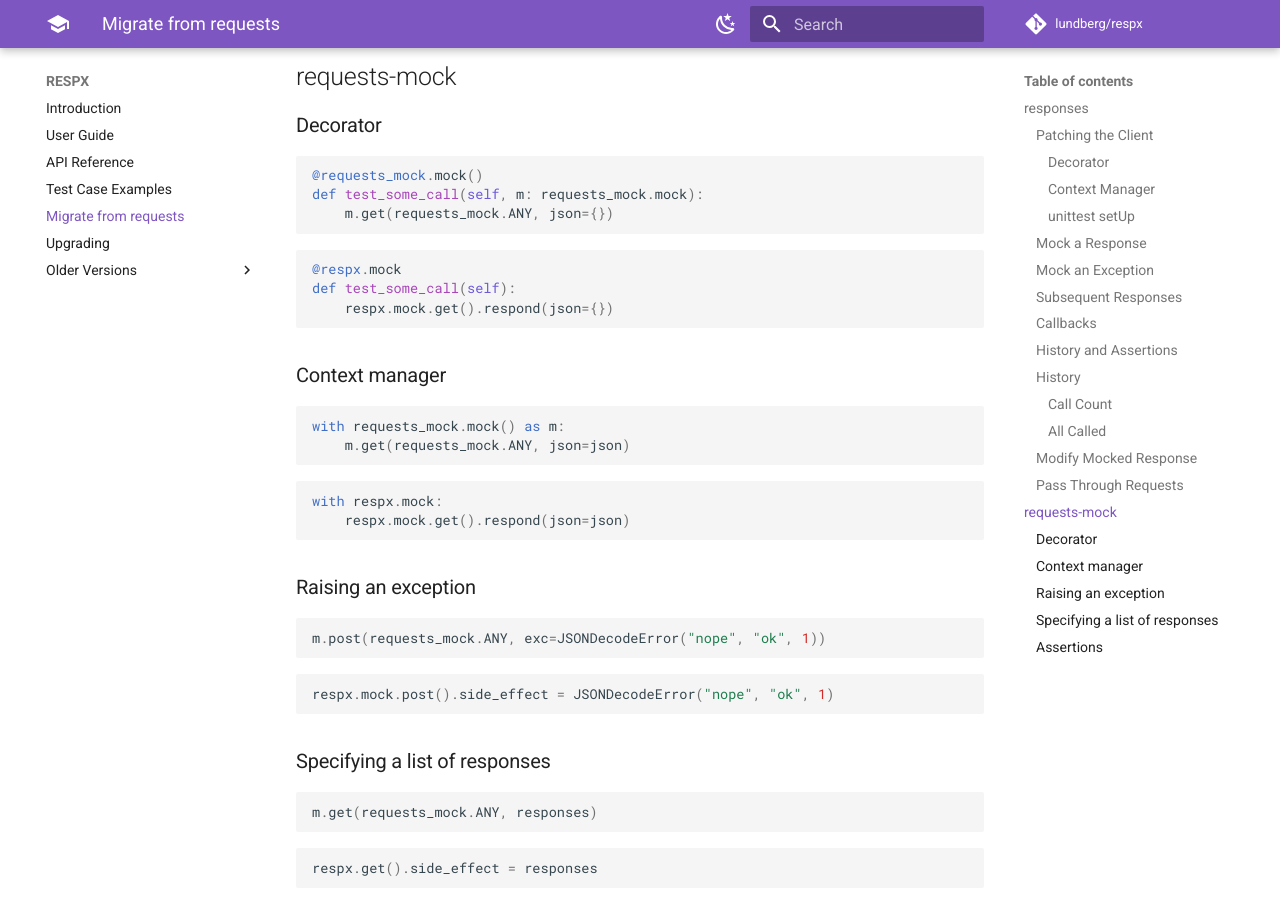
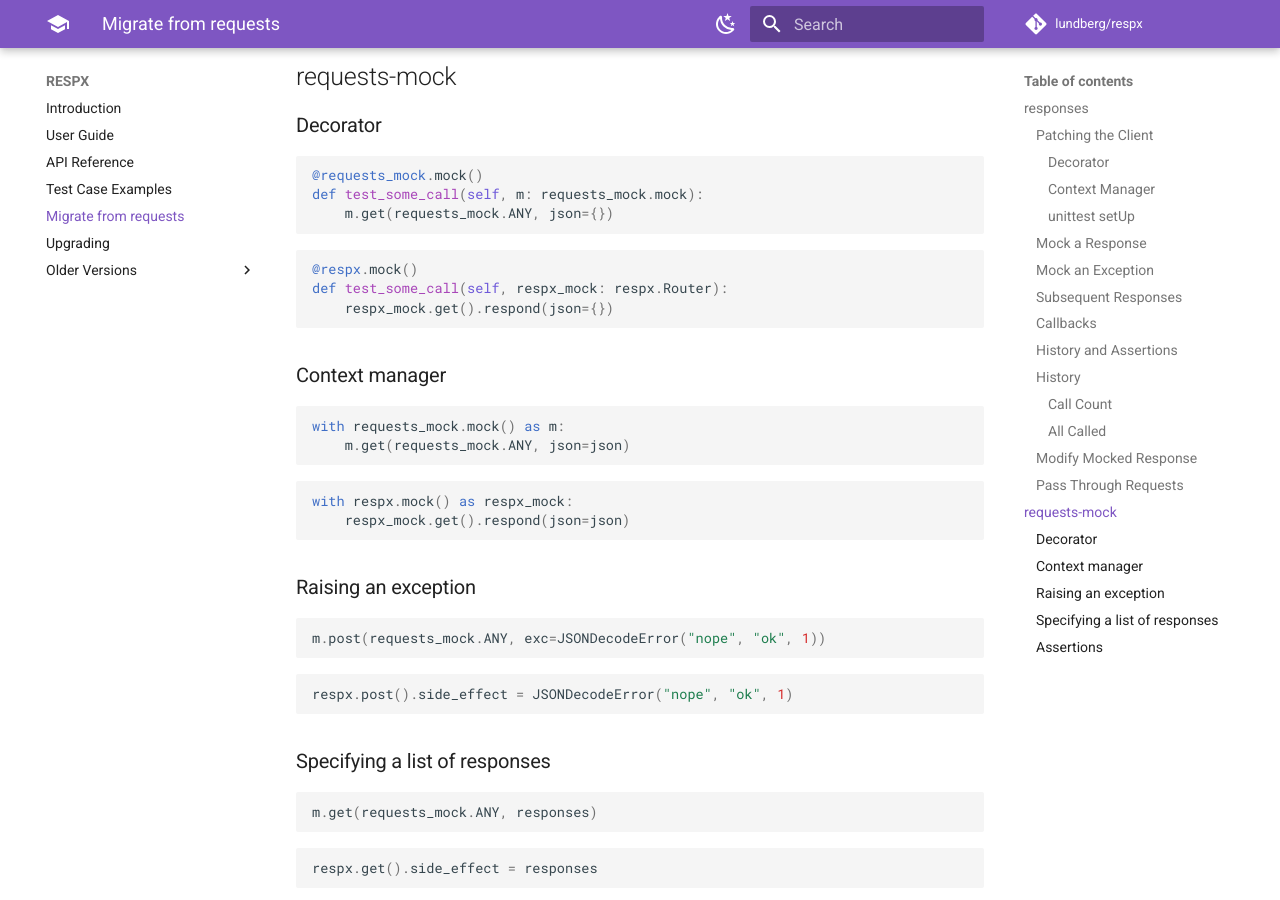
Before and after one commit to lundberg/respx, an MkDocs documentation site: the page built from docs/migrate.md, in a window 1280 px wide and 900 px high, scrolled down 3662 px. Built offline with MkDocs 1.6.1 and Material for MkDocs 9.7.7, drawn with Linux system fonts in a browser that asks for light colours; comment, search, counter and statistics services are not loaded.

Commit message:
Apply suggestions from code review
Co-authored-by: Jonas Lundberg <jonas@5monkeys.se>

````diff
--- a/docs/migrate.md
+++ b/docs/migrate.md
@@ -182,9 +182,10 @@
     m.get(requests_mock.ANY, json={})
 ```
 ```python
-@respx.mock
-def test_some_call(self):
-    respx.mock.get().respond(json={})
+@respx.mock()
+def test_some_call(self, respx_mock: respx.Router):
+    respx_mock.get().respond(json={})
+
 ```
 
 ### Context manager
@@ -194,8 +195,8 @@
     m.get(requests_mock.ANY, json=json)
 ```
 ```python
-with respx.mock:
-    respx.mock.get().respond(json=json)
+with respx.mock() as respx_mock:
+    respx_mock.get().respond(json=json)
 ```
 
 ### Raising an exception
````
Also changed, not shown: other parts of docs/migrate.md (+1 -1 lines).
